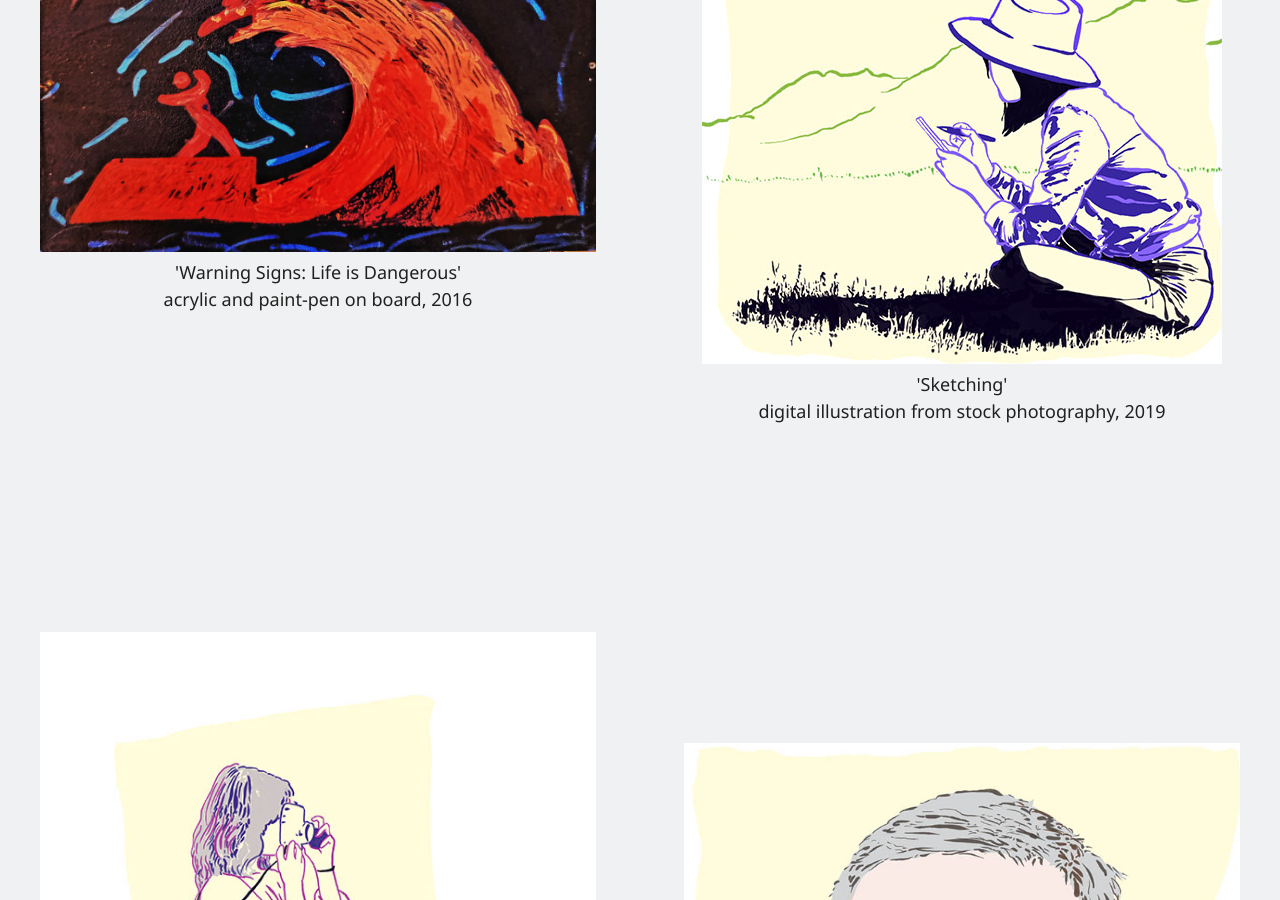
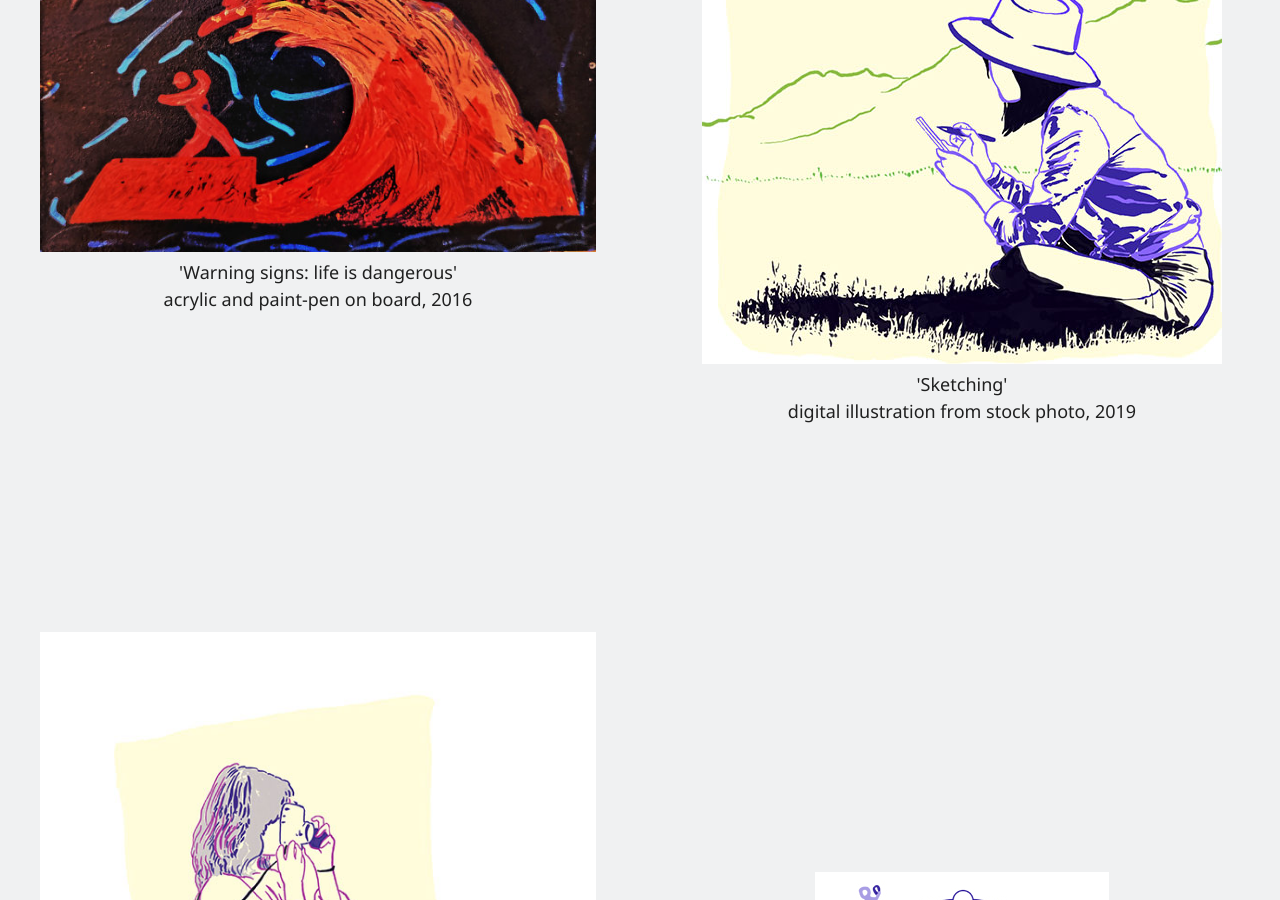
Before and after one commit to ctavispost/personalPortfolio, a Jekyll site: the page built from illustration.md, in a window 1280 px wide and 900 px high, scrolled down 6999 px. Built offline with Jekyll 4.4.1, drawn with Linux system fonts in a browser that asks for light colours; some of the changed text lies outside the part shown.

Commit message:
Remove an image from illustration.md and adjust content

```diff
--- a/illustration.md
+++ b/illustration.md
@@ -43,7 +43,7 @@
 
     <article class="illustCard">
       <img src="images/illustrations/selfPortraitBooks.jpg" alt="self portrait with bookshelves" class="illustImg">
-      <p class="caption">'The artist with his books and not a hint of pretention'</p>
+      <p class="caption">'Artist with books – not a hint of pretention'</p>
       <p class="caption">digital illustration, 2019</p>
     </article>
 
@@ -55,7 +55,7 @@
 
     <article class="illustCard">
       <img src="images/illustrations/busRiders.jpg" loading="lazy" alt="view from behind a woman and man on the bus" class="illustImg">
-      <p class="caption">'Bussing at the end of the day'</p>
+      <p class="caption">'Bussing'</p>
       <p class="caption">pigment and marker on paper, 2014</p>
     </article>
 
@@ -67,7 +67,7 @@
 
     <article class="illustCard">
       <img src="images/illustrations/shadows.jpg" loading="lazy" alt="people: two silhouettes, three shadows, and the shadows' reflections in a pond" class="illustImg">
-      <p class="caption">'Reflections of shadows'</p>
+      <p class="caption">'Reflections'</p>
       <p class="caption">digital illustration, 2020</p>
     </article>
 
@@ -79,32 +79,26 @@
 
     <article class="illustCard">
       <img src="images/illustrations/warnSignExplode.jpg" loading="lazy" alt="a simplified person staring directly into an exploding vent" class="illustImg">
-      <p class="caption">'Warning Signs: Life is Dangerous'</p>
+      <p class="caption">'Warning signs: life is dangerous'</p>
       <p class="caption">acrylic and paint-pen on board, 2016</p>
     </article>
 
     <article class="illustCard">
       <img src="images/illustrations/warnSignWave.jpg" loading="lazy" alt="person on a jetty about to be swallowed by a tall wave" class="illustImg">
-      <p class="caption">'Warning Signs: Life is Dangerous'</p>
+      <p class="caption">'Warning signs: life is dangerous'</p>
       <p class="caption">acrylic and paint-pen on board, 2016</p>
     </article>
 
     <article class="illustCard">
       <img src="images/illustrations/sketching.jpg" loading="lazy" alt="a lady sketching the landscape" class="illustImg">
       <p class="caption">'Sketching'</p>
-      <p class="caption">digital illustration from stock photography, 2019</p>
+      <p class="caption">digital illustration from stock photo, 2019</p>
     </article>
 
     <article class="illustCard">
       <img src="images/illustrations/photographing.jpg" loading="lazy" alt="a woman taking a picture while seated" class="illustImg">
       <p class="caption">'Photographing'</p>
-      <p class="caption">digital illustration from stock photography, 2019</p>
-    </article>
-
-    <article class="illustCard">
-      <img src="images/illustrations/david.jpg" loading="lazy" alt="close-up bust of a man, David" class="illustImg">
-      <p class="caption">'David'</p>
-      <p class="caption">digital illustration, 2019</p>
+      <p class="caption">digital illustration from stock photo, 2019</p>
     </article>
 
     <article class="illustCard">
```
